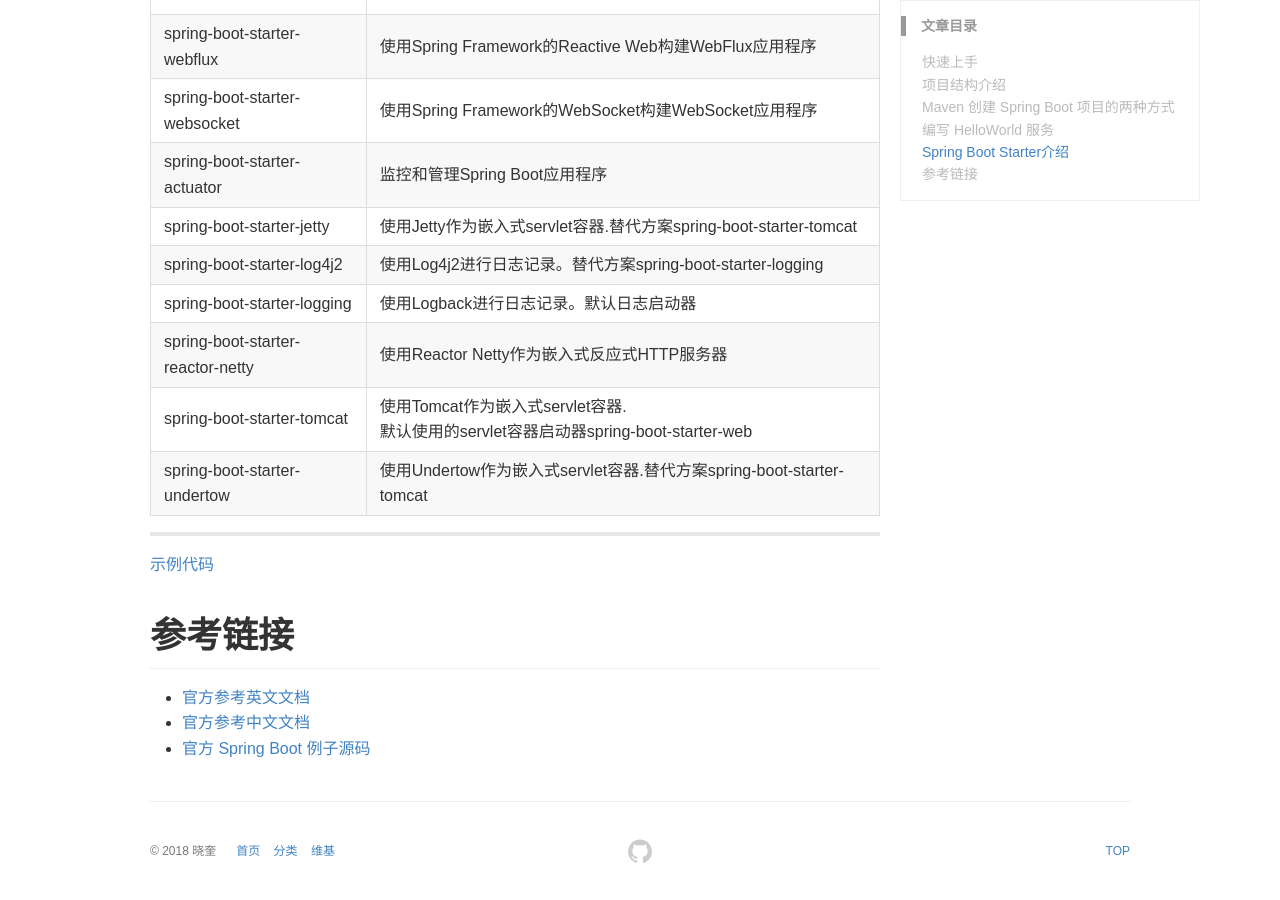
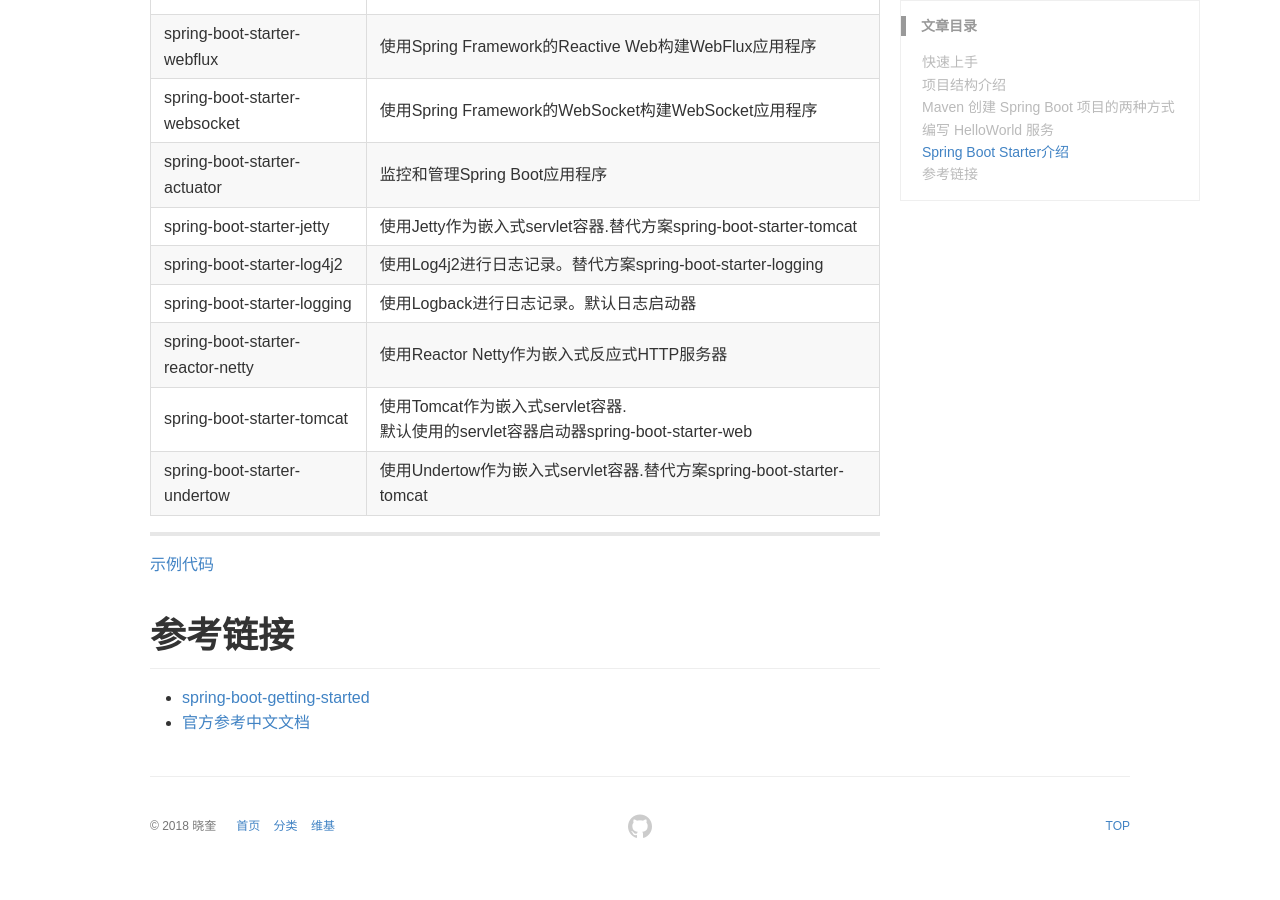
Before and after one commit to xiaokuicui/xiaokuicui.github.io, a Jekyll site: the page built from _posts/2017-05-01-springboot-quick-start.md, in a window 1280 px wide and 900 px high, scrolled down 6017 px. Built offline with Jekyll 4.4.1, drawn with Linux system fonts in a browser that asks for light colours; comment, search, counter and statistics services are not loaded; after the commit the page ends 6892 px from its top, so only the background shows below that.

Commit message:
spring boot

```diff
--- a/_posts/2017-05-01-springboot-quick-start.md
+++ b/_posts/2017-05-01-springboot-quick-start.md
@@ -212,6 +212,5 @@
 
 # 参考链接
 
-- [官方参考英文文档](https://docs.spring.io/spring-boot/docs/2.0.0.RELEASE/reference/htmlsingle/)
+- [spring-boot-getting-started](https://docs.spring.io/spring-boot/docs/2.0.1.RELEASE/reference/htmlsingle/#getting-started)
 - [官方参考中文文档](http://noahsnail.com/2016/10/08/2016-10-8-Spring%20Boot%202.0.0%E5%8F%82%E8%80%83%E6%89%8B%E5%86%8C_%E4%B8%AD%E6%96%87%E7%89%88/)
-- [官方 Spring Boot 例子源码](https://github.com/spring-projects/spring-boot/tree/master/spring-boot-samples)
```
